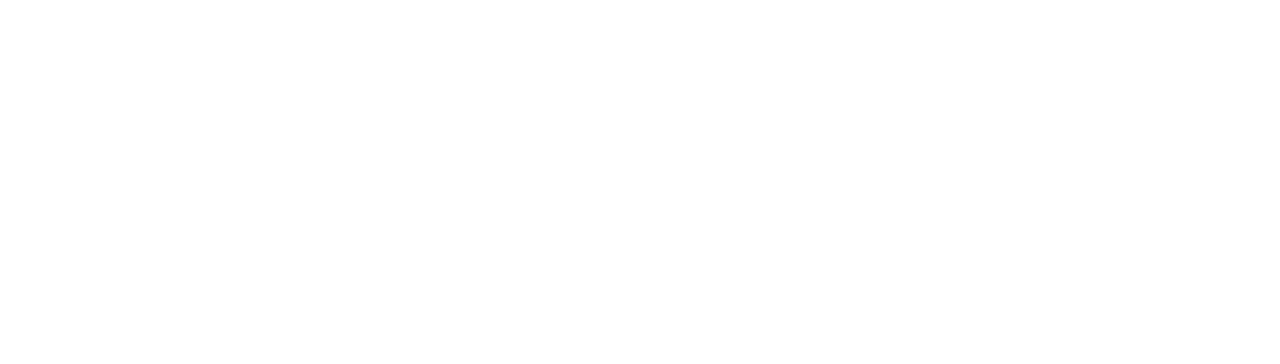
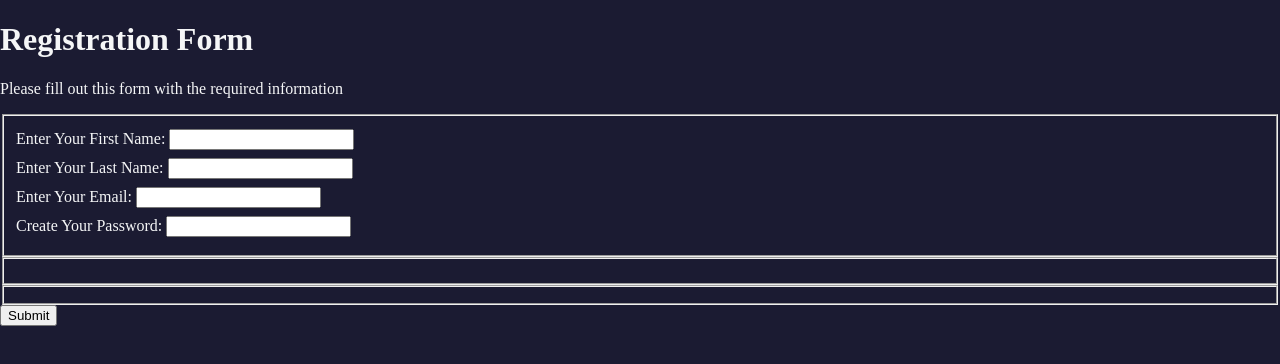
Before and after one commit to josa6f/Registration-form, a plain HTML site: page index.html in a window 1280 px wide. Drawn offline with Linux system fonts and the light colour scheme.

Commit message:
agregue principales inputs

```diff
--- a/index.html
+++ b/index.html
@@ -4,9 +4,27 @@
     <meta charset="UTF-8">
     <meta http-equiv="X-UA-Compatible" content="IE=edge">
     <meta name="viewport" content="width=device-width, initial-scale=1.0">
+    <link rel="stylesheet" href="styles.css">
     <title>Document</title>
 </head>
 <body>
-
+    <h1>Registration Form</h1>
+    <P>Please fill out this form with the required information</P>
+    <form action="https://register-demo.freecodecamp.org" method="post"> <!--method especifica como enviar los datosdel formulario-->
+        <fieldset>
+            <label for="first-name">Enter Your First Name: <input type="text" id="first-name" required></label> <!--type es para que el navegador sepa que tipo de dato va a recibir-->
+            <label for="last-name">Enter Your Last Name: <input type="text" id="last-name" required></label><!--for y id es para identificar el label y el input-->
+            <label for="email">Enter Your Email: <input type="email" id="email" required></label>
+            <label for="new-password">Create Your Password: <input type="password" id="new-password" required pattern="[a-z0-5]{8,}"></label> <!--required es campo requerido y minilength es el minimo de caracteres, pattern para regular la contraseña-->
+        </fieldset><!--organiza en grupos los campos de un formulario-->
+        <fieldset>
+            <label for=""></label>
+            <label for=""></label>
+            <label for="
+            "></label>
+        </fieldset>
+        <fieldset></fieldset>
+        <input type="submit" value="Submit">
+    </form>
 </body>
 </html>
--- /dev/null
+++ b/styles.css
@@ -0,0 +1,11 @@
+body{
+    width: 100%;
+    height: 100vh; /*altura de la ventana grafica*/
+    margin: 0;
+    background-color: #1b1b32;;
+    color: #f5f6f7;
+}
+label{
+    display: block;
+    margin: 0.5rem 0; /*rem significa raiz rem y es relativa al tamaño de la fuente del elemento html*/
+}
```
